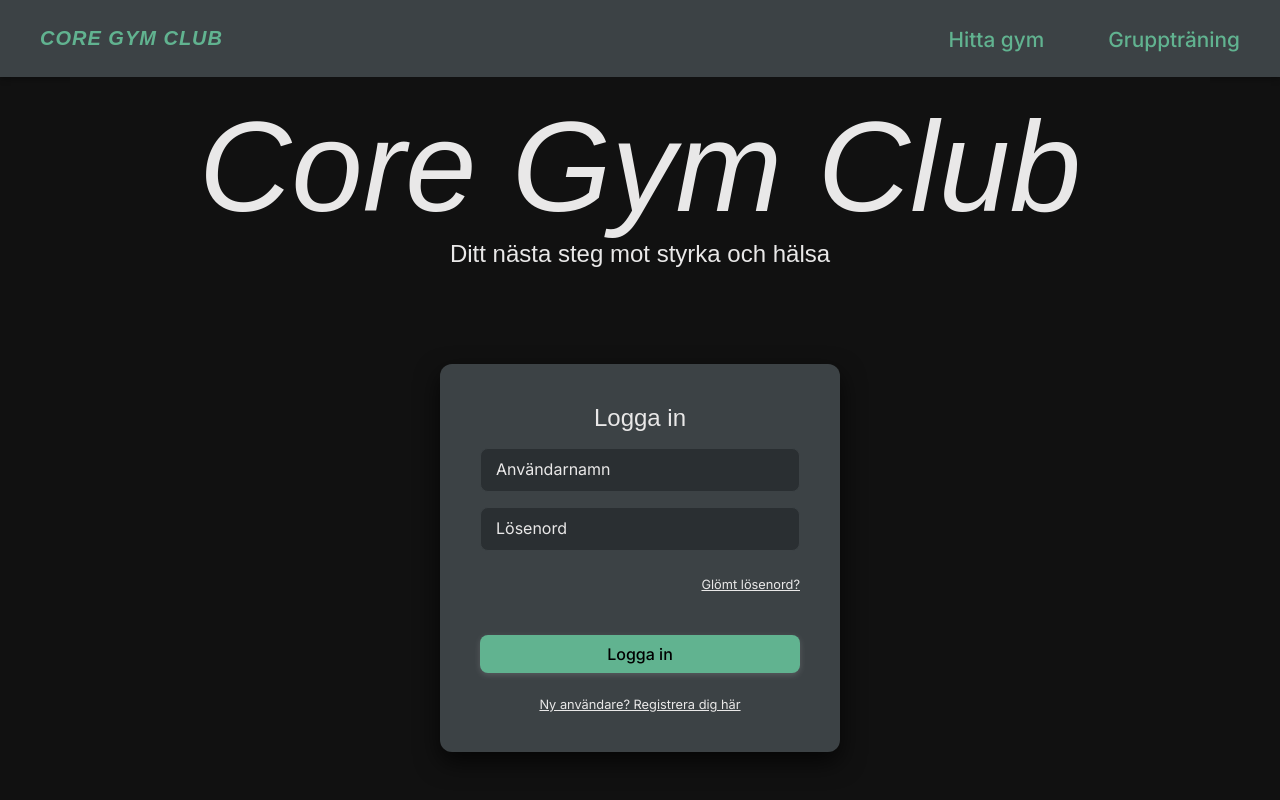
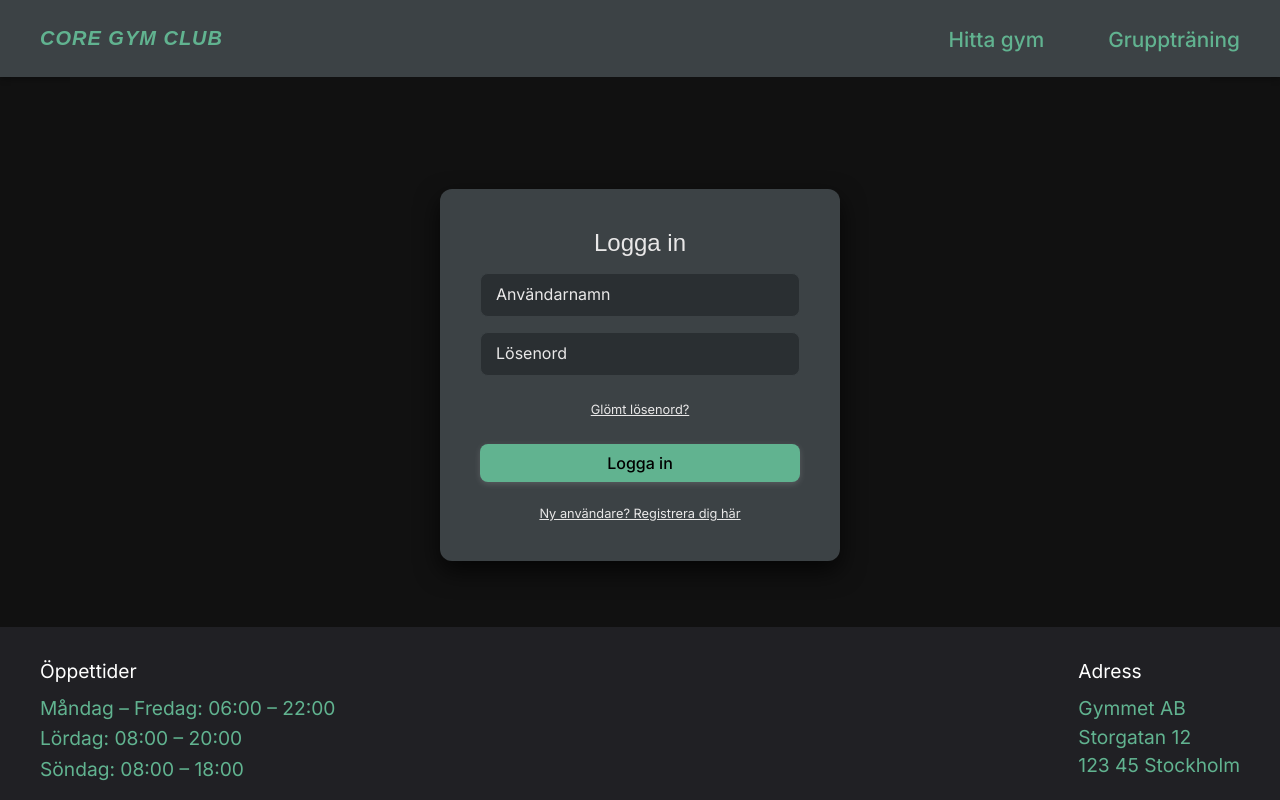
Before and after one commit to grupp14-fab3d32a/frontend, a React (Vite) app: page /signin in a window 1280 px wide. Shown: the top 800 px of the page. Built offline with nearby package versions, Linux system fonts and the light colour scheme; a web font is replaced by a local one.

Commit message:
bugfixes input background

```diff
--- a/src/App.jsx
+++ b/src/App.jsx
@@ -2,8 +2,8 @@ import Confirm from './components/Confirm'
 import Footer from './components/Footer'
 import Navbar from './components/Navbar'
 import './css/app.css'
-import SignUpPage from './pages/SignUpPage';
-import SignInPage from './pages/SignInPage';
+import SignUpForm from './components/SignUpForm'
+import SignInForm from './components/SignInForm'
 import { BrowserRouter as Router, Routes, Route } from "react-router-dom";
 import Createform from './components/Createform'
 
@@ -15,10 +15,10 @@ function App() {
         <Navbar />
         <main className="app-main">
           <Routes>
-            <Route path="/" element={<Createform/>} />
+            <Route path="/" element={<Createform />} />
             <Route path="/" element={<Confirm />} />
-            <Route path="/signup" element={<SignUpPage />} />
-            <Route path="/signin" element={<SignInPage />} />
+            <Route path="/signup" element={<SignUpForm />} />
+            <Route path="/signin" element={<SignInForm />} />
           </Routes>
         </main>
         <Footer />
--- a/src/components/SignInForm.jsx
+++ b/src/components/SignInForm.jsx
@@ -2,7 +2,8 @@ import React from 'react'
 
 function SignInForm() {
     return (
-        <div>
+        <div className="container">
+            <div className='auth-frontpage'>
                 <form className='form' noValidate>
                     <h6 className='form-title'>Logga in</h6>
                     <input className='clr-text-white' type="text" name="username" placeholder="Användarnamn" required />
@@ -15,6 +16,8 @@ function SignInForm() {
                     <a href="/signin" className='clr-text-white'>Ny användare? Registrera dig här</a>
                 </form>
             </div>
+        </div>
+
     )
 }
 
--- a/src/components/SignUpForm.jsx
+++ b/src/components/SignUpForm.jsx
@@ -2,7 +2,8 @@ import React from 'react'
 
 function SignUpForm() {
     return (
-        <div>
+        <div className="container">
+            <div className='auth-frontpage'>
                 <form className='form' noValidate>
                     <h6 className='form-title'>Skapa ditt konto</h6>
                     <input className='clr-text-white' type="text" name="username" placeholder="Användarnamn" required />
@@ -14,6 +15,8 @@ function SignUpForm() {
                     <a href="/signin" className='clr-text-white'>Har du redan ett konto?</a>
                 </form>
             </div>
+        </div>
+
     )
 }
 
--- a/src/css/app.css
+++ b/src/css/app.css
@@ -76,6 +76,16 @@ h5 {
 
 h6 {
     font-size: 1.5rem;
+}
+
+/* Autofill fix */
+input:-webkit-autofill,
+input:-webkit-autofill:hover,
+input:-webkit-autofill:focus,
+input:-webkit-autofill:active {
+    -webkit-box-shadow: 0 0 0px 1000px #2a2f32 inset !important;
+    -webkit-text-fill-color: #e0e0e0 !important;
+    transition: background-color 5000s ease-in-out 0s;
 }
 
 .container {
@@ -208,7 +218,6 @@ h6 {
     a {
         margin-top: 1.5rem;
         font-size: .8rem;
-
     }
 }
 
--- a/src/css/auth-pages.css
+++ b/src/css/auth-pages.css
@@ -1,11 +1,4 @@
-/* Autofill fix */
-input:-webkit-autofill,
-input:-webkit-autofill:hover,
-input:-webkit-autofill:focus,
-input:-webkit-autofill:active {
-    -webkit-box-shadow: 0 0 0px 1000px #2a2f32 inset !important;
-    -webkit-text-fill-color: #e0e0e0 !important;
-}
+
 
 .auth-frontpage {
     display: flex;
@@ -13,9 +6,6 @@ input:-webkit-autofill:active {
     text-align: center;
 }
 
-
-
-
 .forgot-container {
     margin-left: auto;
     margin-top: 0;
--- a/src/pages/SignInPage.jsx
+++ b/src/pages/SignInPage.jsx
@@ -7,10 +7,7 @@ function SignInPage() {
         <div className='container'>
 
             <div className="auth-frontpage">
-                <h1 className='auth-title'>Core Gym Club</h1>
-                <h6 className='auth-subtitle'>Ditt nästa steg mot styrka och hälsa</h6>
                 < SignInForm />
-
             </div>
 
         </div>
--- a/src/pages/SignUpPage.jsx
+++ b/src/pages/SignUpPage.jsx
@@ -8,8 +8,6 @@ function SignUpPage() {
         <div className='container'>
 
             <div className="auth-frontpage">
-                <h1 className='reg-title'>Core Gym Club</h1>
-                <h6 className='reg-subtitle'>Ditt nästa steg mot styrka och hälsa</h6>
                 < SignUpForm />
             </div>
 
```
Lines whose indentation alone changed are shown as unchanged.
